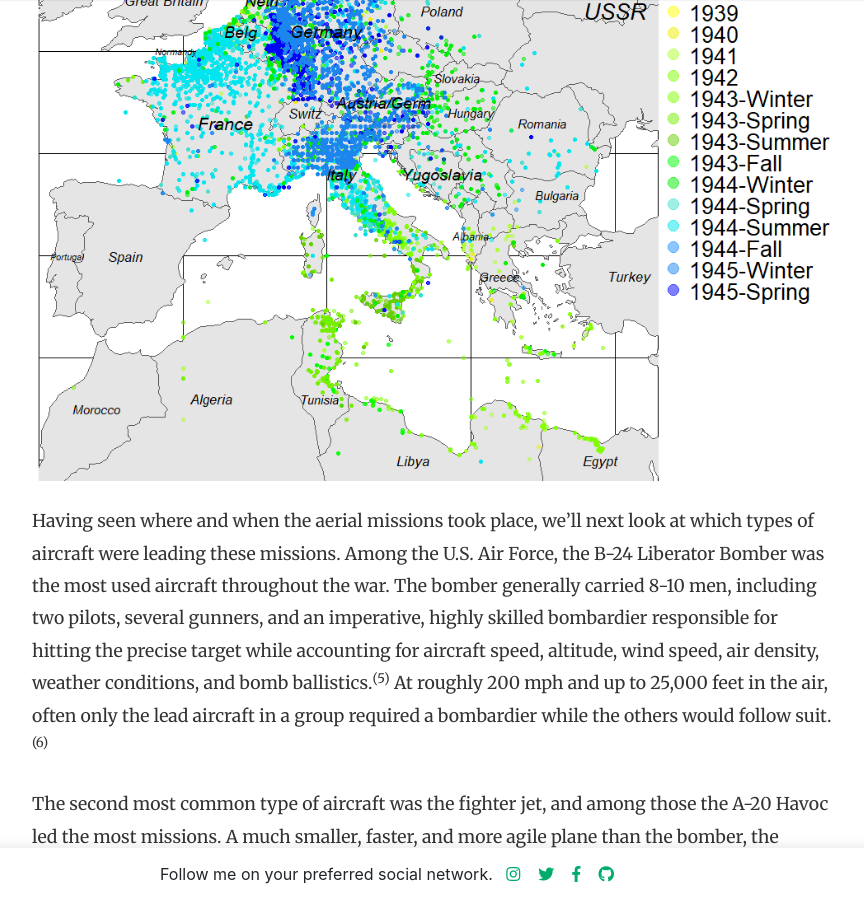
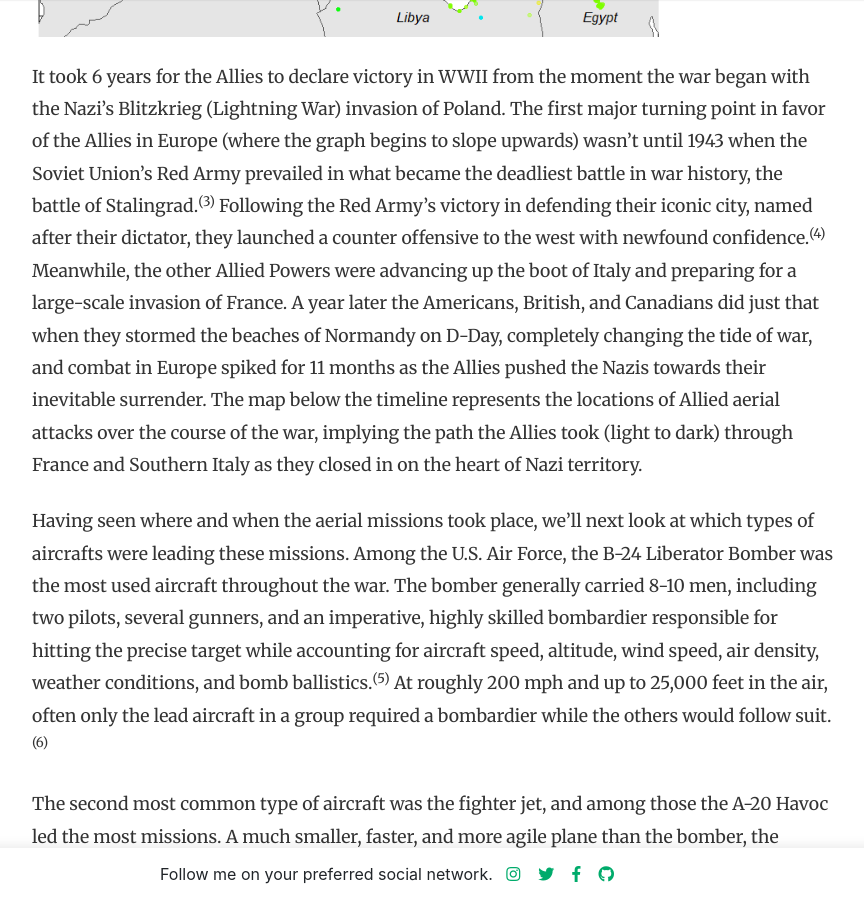
Before and after one commit to malteranalytics/malteranalytics.github.io, a Jekyll site: the page built from _posts/2020-04-01-ww2-strategy.md, in a window 1280 px wide and 900 px high, scrolled down 4228 px. Shown: the whole window, without its empty margins (253-1117 px from the left). Built offline with Jekyll 4.4.1, drawn with Linux system fonts in a browser that asks for light colours; nearby versions of some CDN libraries; comment, search, counter and statistics services are not loaded; some of the changed text lies outside the part shown.

Commit message:
Update 2020-04-01-ww2-strategy.md

```diff
--- a/_posts/2020-04-01-ww2-strategy.md
+++ b/_posts/2020-04-01-ww2-strategy.md
@@ -25,17 +25,10 @@
 
 
 
-In the Pacific Theatre, we can similarly see that the devastation of war was unavoidable across the map as Japan's Emperor Hirohito sought to expand Japanese influence across the resource rich Pacific Islands; many of which were colonized by Western Powers.  The Imperial Japanese Empire capitalized on the vulnerability of Nazi-occupied France and Netherlands, and the tied-up British, by invading their respective colonies and ruthlessly killing civilians and prisoners of war that stood in their way.  The Philippines (at the time an American territory) and Pearl Harbor were key military targets for Japan, who took a gamble that a crippled U.S. Navy would buy the Japanese enough time to pursue expansion without a full-strength opposition.  The U.S. suffered overwhelming losses in the surprise invasions of both islands with the attack of the Philippines occurring just 10 hours after the attack on Pearl Harbor.<sup>(1)</sup> The Japanese proceeded to imprison and murder thousands of American and Filipino soldiers, however three years later the island was ultimately freed after American General Douglas MacArthur commanded the victorious Battle of Leyte, leading to eventual Philippines independence.<sup>(2)</sup>
-
-
-
-
 ![plot of chunk unnamed-chunk-2](/assets/images/2020-04-01-ww2-strategy/image2-pto_map.PNG)
 
 
-
-
-It took 6 years for the Allies to declare victory in WWII from the moment the war began with the Nazi's Blitzkrieg (Lightning War) invasion of Poland.  The first major turning point in favor of the Allies in Europe (where the graph begins to slope upwards) wasn't until 1943 when the Soviet Union's Red Army prevailed in what became the deadliest battle in war history, the battle of Stalingrad.<sup>(3)</sup>  Following the Red Army's victory in defending their iconic city, named after their dictator, they launched a counter offensive to the west with newfound confidence.<sup>(4)</sup> Meanwhile, the other Allied Powers were advancing up the boot of Italy and preparing for a large-scale invasion of France.  A year later the Americans, British, and Canadians did just that when they stormed the beaches of Normandy on D-Day, completely changing the tide of war, and combat in Europe spiked for 11 months as the Allies pushed the Nazis towards their inevitable surrender.  The map below represents the locations of Allied aerial attacks over the course of the war, implying the path the Allies took (light to dark) through France and Southern Italy as they closed in on the heart of Nazi territory.
+In the Pacific Theatre, we can similarly see that the devastation of war was unavoidable across the map as Japan's Emperor Hirohito sought to expand Japanese influence across the resource rich Pacific Islands; many of which were colonized by Western Powers.  The Imperial Japanese Empire capitalized on the vulnerability of Nazi-occupied France and Netherlands, and the tied-up British, by invading their respective colonies and ruthlessly killing civilians and prisoners of war that stood in their way.  The Philippines (at the time an American territory) and Pearl Harbor were key military targets for Japan, who took a gamble that a crippled U.S. Navy would buy the Japanese enough time to pursue expansion without a full-strength opposition.  The U.S. suffered overwhelming losses in the surprise invasions of both islands with the attack of the Philippines occurring just 10 hours after the attack on Pearl Harbor.<sup>(1)</sup> The Japanese proceeded to imprison and murder thousands of American and Filipino soldiers, however three years later the island was ultimately freed after American General Douglas MacArthur commanded the victorious Battle of Leyte, leading to eventual Philippines independence.<sup>(2)</sup>
 
 
 
@@ -48,7 +41,15 @@
 
 
 
-Having seen where and when the aerial missions took place, we'll next look at which types of aircraft were leading these missions.  Among the U.S. Air Force, the B-24 Liberator Bomber was the most used aircraft throughout the war.  The bomber generally carried 8-10 men, including two pilots, several gunners, and an imperative, highly skilled bombardier responsible for hitting the precise target while accounting for aircraft speed, altitude, wind speed, air density, weather conditions, and bomb ballistics.<sup>(5)</sup>  At roughly 200 mph and up to 25,000 feet in the air, often only the lead aircraft in a group required a bombardier while the others would follow suit.<sup>(6)</sup>
+It took 6 years for the Allies to declare victory in WWII from the moment the war began with the Nazi's Blitzkrieg (Lightning War) invasion of Poland.  The first major turning point in favor of the Allies in Europe (where the graph begins to slope upwards) wasn't until 1943 when the Soviet Union's Red Army prevailed in what became the deadliest battle in war history, the battle of Stalingrad.<sup>(3)</sup>  Following the Red Army's victory in defending their iconic city, named after their dictator, they launched a counter offensive to the west with newfound confidence.<sup>(4)</sup> Meanwhile, the other Allied Powers were advancing up the boot of Italy and preparing for a large-scale invasion of France.  A year later the Americans, British, and Canadians did just that when they stormed the beaches of Normandy on D-Day, completely changing the tide of war, and combat in Europe spiked for 11 months as the Allies pushed the Nazis towards their inevitable surrender.  The map below the timeline represents the locations of Allied aerial attacks over the course of the war, implying the path the Allies took (light to dark) through France and Southern Italy as they closed in on the heart of Nazi territory.
+
+
+
+
+
+
+
+Having seen where and when the aerial missions took place, we'll next look at which types of aircrafts were leading these missions.  Among the U.S. Air Force, the B-24 Liberator Bomber was the most used aircraft throughout the war.  The bomber generally carried 8-10 men, including two pilots, several gunners, and an imperative, highly skilled bombardier responsible for hitting the precise target while accounting for aircraft speed, altitude, wind speed, air density, weather conditions, and bomb ballistics.<sup>(5)</sup>  At roughly 200 mph and up to 25,000 feet in the air, often only the lead aircraft in a group required a bombardier while the others would follow suit.<sup>(6)</sup>
 
 
 
```
